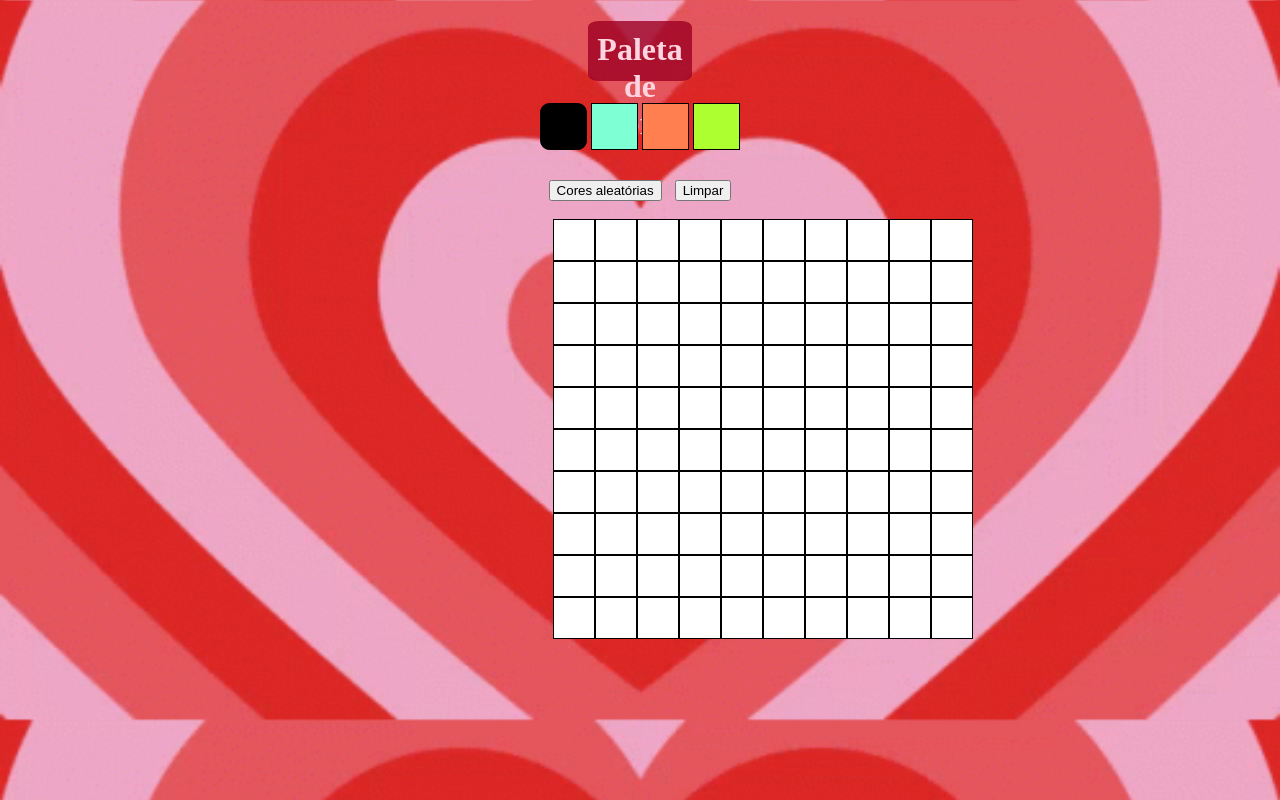
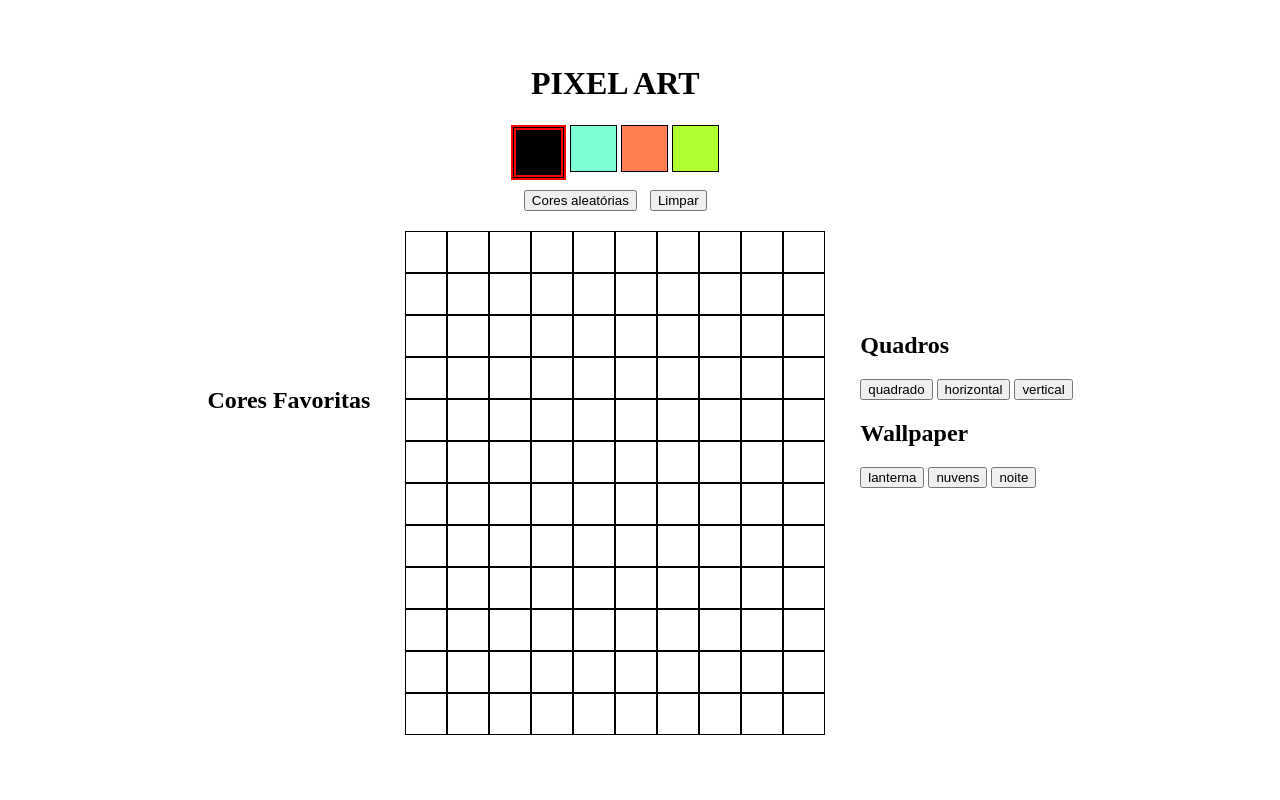
Before and after one commit to amandarosr/pixels-art, a website: page index.html in a window 1280 px wide. Drawn offline with Linux system fonts and the light colour scheme.

Commit message:
reset de estilização da pagina, secoes laterais adicionadas e titulo alterado para Pixel Art

```diff
--- a/index.html
+++ b/index.html
@@ -1,16 +1,22 @@
 <!DOCTYPE html>
 <html lang="pt-br">
-
   <head>
-    <meta charset="UTF-8">
-    <meta http-equiv="X-UA-Compatible" content="IE=edge">
-    <meta name="viewport" content="width=device-width, initial-scale=1.0">
-    <title>Paleta de Cores</title>
-    <link rel="stylesheet" href="style.css">
+    <meta charset="UTF-8" />
+    <meta http-equiv="X-UA-Compatible" content="IE=edge" />
+    <meta name="viewport" content="width=device-width, initial-scale=1.0" />
+    <title>Pixel Art</title>
+    <link rel="stylesheet" href="style.css" />
   </head>
 
   <body>
-    <h1 id="title">Paleta de Cores</h1>
+    <div>
+        <h2>Cores Favoritas</h2>
+        <section>
+            <div class="fav"></div>
+        </section>
+    </div>
+    <main class="page-container">
+      <h1 id="title">PIXEL ART</h1>
       <section id="color-palette">
         <div class="color"></div>
         <div class="color"></div>
@@ -20,9 +26,27 @@
       <section id="buttons-collector">
         <button id="button-random-color">Cores aleatórias</button>
         <button id="clear-board">Limpar</button>
-    </section><br>
+      </section>
       <section id="pixel-board"></section>
+    </main>
+    <div class="custom-divs">
+      <div>
+        <h2>Quadros</h2>
+        <span>
+            <button>quadrado</button>
+            <button>horizontal</button>
+            <button>vertical</button>
+        </span>
+      </div>
+      <div>
+        <h2>Wallpaper</h2>
+        <span>
+            <button>lanterna</button>
+            <button>nuvens</button>
+            <button>noite</button>
+        </span>
+      </div>
+    </div>
     <script src="script.js"></script>
   </body>
-
 </html>
--- a/script.js
+++ b/script.js
@@ -48,7 +48,7 @@ const createBoard = (number) => {
     pixelBoard.appendChild(pixel);
   }
 };
-createBoard(100);
+createBoard(120);
 
 const pixels = document.querySelectorAll('.pixel');
 
--- a/style.css
+++ b/style.css
@@ -1,14 +1,25 @@
 body {
-  background-image: url('./background/heart.gif');
-  background-size: cover;
+  /* background-color: bisque; */
+  display: flex;
+  flex-flow: row wrap;
+  justify-content: center;
+  align-items: center;
+  margin: 0;
+  min-height: 100vh;
+  width: 100vw;
+}
+
+.page-container {
+  /* border: solid black 2px; */
+  display: flex;
+  flex-direction: column;
+  align-items: center;
+  /* width: 60%; */
 }
 
 #title {
   text-align: center;
-  color: rgb(255, 212, 225);
-  background-color: rgba(158, 0, 34, 0.8);
-  margin-left: 580px;
-  margin-right: 580px;
+  margin: 10px 0;
   border-radius: 10%;
   height: 50px;
   padding-top: 10px;
@@ -17,6 +28,7 @@ body {
 #color-palette {
   display: flex;
   justify-content: center;
+  margin-bottom: -20px;
 }
 
 .color {
@@ -44,9 +56,13 @@ body {
   flex-wrap: wrap;
   justify-content: center;
   max-width: 450px;
-  margin-left: 530px;
+  margin: 20px;
 }
 
 .selected {
-  border-radius: 20%;
+  border: double red 5px
 }
+
+.custom-divs {
+  justify-self: flex-end;
+}
```
Lines whose indentation alone changed are shown as unchanged.
